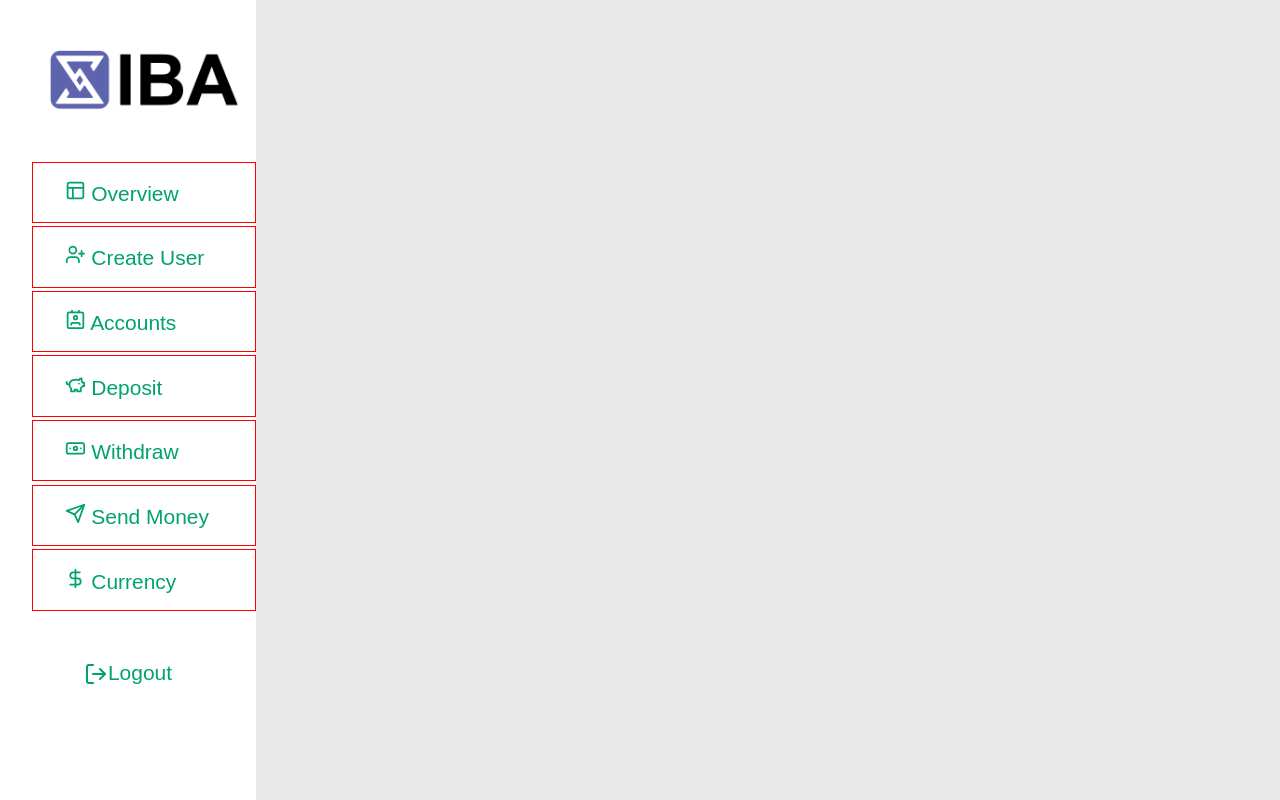
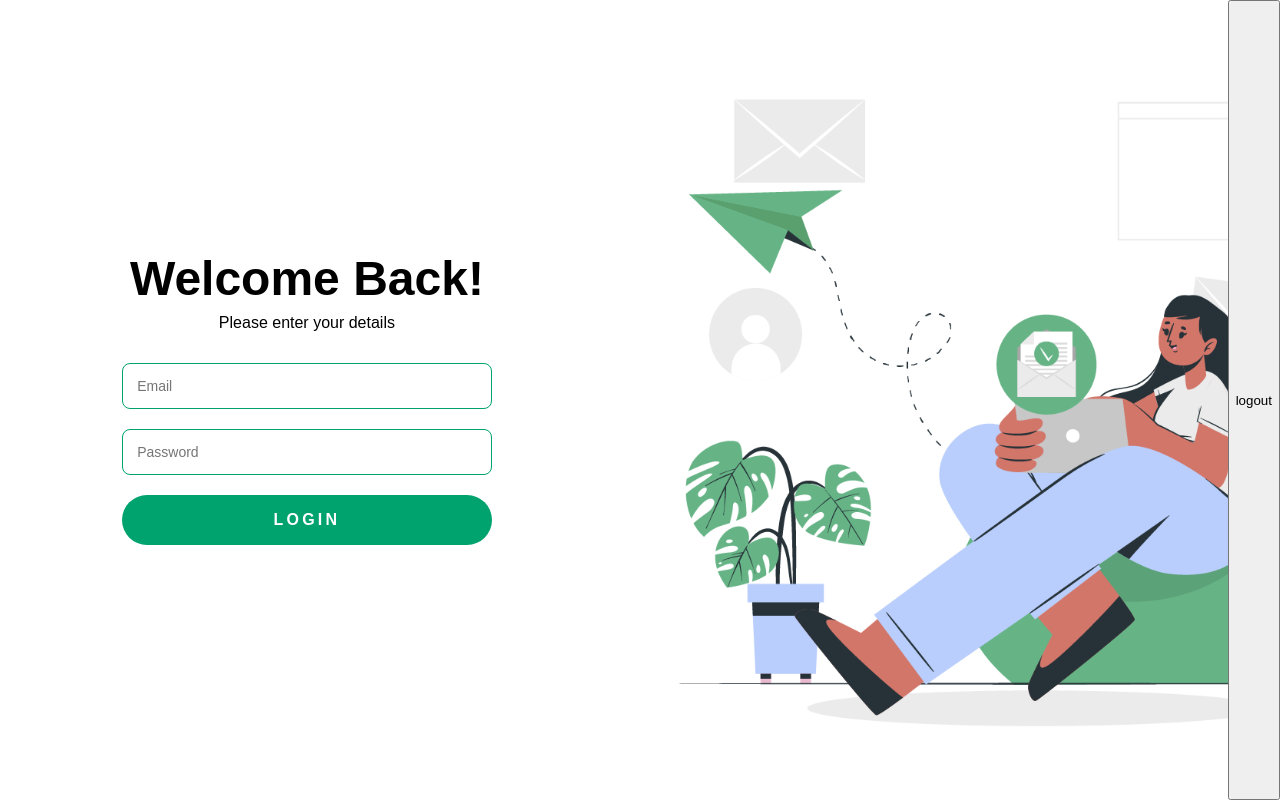
Before and after one commit to jewlmils/banking-app, a React (Vite) app: page /login in a window 1280 px wide. Built offline with nearby package versions, Linux system fonts and the light colour scheme; sample sign-in values are in the browser's storage; a web font is replaced by a local one.

Commit message:
modify routing and switching Authenticate to PrivateRoutes

```diff
--- a/src/App.css
+++ b/src/App.css
@@ -122,7 +122,6 @@ a {
   font-size: clamp(0.5rem, -0.214rem + 1.905vw, 1.5rem);
 }
 .sidebar__main .custom-link {
-  border: 1px solid red;
   display: flex;
   align-items: center;
   height: clamp(0.5rem, -0.571rem + 2.857vw, 2rem);
--- a/src/App.jsx
+++ b/src/App.jsx
@@ -1,11 +1,59 @@
 import React, { useEffect } from "react";
-import { Authenticate } from "./components/Authenticate";
+import { BrowserRouter as Router, Routes, Route, Navigate } from "react-router-dom";
+import { PrivateRoutes } from "./components/PrivateRoutes.jsx";
+import { Login } from "./components/Login.jsx";
 import { userData } from "./Data.jsx";
-import "./App.css";
+import { DashboardWrapper } from "./components/DashboardWrapper.jsx";
+import { Overview } from "./pages/overview/Overview.jsx";
+import { CreateUser } from "./pages/createuser/CreateUser.jsx";
+import { Accounts } from "./pages/accounts/Accounts.jsx";
+import { TransactPage } from "./pages/transactPage/TransactPage.jsx";
+import { SendMoney } from "./pages/send-money/SendMoney.jsx";
+import { Currency } from "./pages/currency/Currency.jsx";
+import { BudgetApp} from "./pages/budget/BudgetApp.jsx"; // Import BudgetApp correctly
+import { BuyLoad } from "./pages/buy-load/BuyLoad.jsx";
+import { Goals } from "./pages/Goals.jsx";
+import './App.css'
 
 function App() {
+  useEffect(() => {
+    const storedUserData = localStorage.getItem("userData");
 
-  return <Authenticate />;
+    if (!storedUserData) {
+      localStorage.setItem("userData", JSON.stringify(userData));
+      console.log("userdata saved");
+    }
+  }, []);
+
+  return (
+    <Router>
+      <Routes>
+        <Route element={<Login />} path="/login" />
+        <Route  path="/">
+          <Route path="admin" element={<DashboardWrapper />}>
+            <Route index element={<Overview />} />
+            <Route path="create-new-user" element={<CreateUser />} />
+            <Route path="accounts" element={<Accounts />} />
+            <Route path="deposit" element={<TransactPage />} />
+            <Route path="withdraw" element={<TransactPage />} />
+            <Route path="send-money" element={<SendMoney />} />
+            <Route path="currency" element={<Currency />} />
+          </Route>
+
+          <Route path="customer" element={<DashboardWrapper />}>
+            <Route index element={<Overview />} />
+            <Route path="send-money" element={<SendMoney />} />
+            <Route path="buy-load" element={<BuyLoad />} />
+            <Route path="budget" element={<BudgetApp />} />
+            <Route path="goals" element={<Goals />} />
+            <Route path="currency" element={<Currency />} />
+          </Route>
+        </Route>
+
+        <Route path="*" element={<Navigate to="/login" />} />
+      </Routes>
+    </Router>
+  );
 }
 
 export default App;
--- a/src/components/Authenticate.jsx
+++ b/src/components/Authenticate.jsx
@@ -9,22 +9,9 @@ export function Authenticate() {
   const [isAdmin, setIsAdmin] = useState(false);
   const [client, setClient] = useState(null);
   const [error, setError] = useState("");
-  const isLoginSuccess = (email, password) => {
 
-    const userData = JSON.parse(localStorage.getItem("userData"));
-    const user = userData.find(
-      (user) => user.email === email && user.password === password
-    );
 
-    if (user) {
-      setIsAdmin(user.isAdmin);
-      setClient(user);
-      setError("");
-      setIsLoggedIn(true);
-    } else {
-      setError("Wrong username and password.");
-    }
-  };
+
 
   const logout = () => {
     console.log("Logout function called");
--- a/src/components/Dashboard.jsx
+++ b/src/components/Dashboard.jsx
@@ -11,29 +11,38 @@ import { BudgetApp } from "../pages/budget/BudgetApp.jsx";
 import { BuyLoad } from "../pages/buy-load/BuyLoad.jsx";
 import { Goals } from "../pages/Goals.jsx";
 
+
 export const adminRouter = (
-  <Route path="/" element={<DashboardWrapper />}>
+  <Route path="/admin" element={<DashboardWrapper />}>
     <Route index element={<Overview />} />
-    <Route path="create-new-user" element={<CreateUser />} />
-    <Route path="accounts" element={<Accounts />} />
-    <Route path="deposit" element={<TransactPage />} />
-    <Route path="withdraw" element={<TransactPage />} />
-    <Route path="send-money" element={<SendMoney />} />
-    <Route path="currency" element={<Currency />} />
+    <Route path="/create-new-user" element={<CreateUser />} />
+    <Route path="/accounts" element={<Accounts />} />
+    <Route path="/deposit" element={<TransactPage />} />
+    <Route path="/withdraw" element={<TransactPage />} />
+    <Route path="/send-money" element={<SendMoney />} />
+    <Route path="/currency" element={<Currency />} />
   </Route>
 );
 
 export const customerRouter = (
-  <Route path="/" element={<DashboardWrapper />}>
+  <Route path="/customer" element={<DashboardWrapper />}>
     <Route index element={<Overview />} />
-    <Route path="send-money" element={<SendMoney />} />
-    <Route path="buy-load" element={<BuyLoad />} />
-    <Route path="budget" element={<BudgetApp />} />
-    <Route path="goals" element={<Goals />} />
-    <Route path="currency" element={<Currency />} />
+    <Route path="/send-money" element={<SendMoney />} />
+    <Route path="/buy-load" element={<BuyLoad />} />
+    <Route path="/budget" element={<BudgetApp />} />
+    <Route path="/goals" element={<Goals />} />
+    <Route path="/currency" element={<Currency />} />
   </Route>
 );
 
-export function Dashboard({ user, handleLogout, routes }) {
-  return <Routes>{routes}</Routes>;
+export function Dashboard({  routes }) {
+  const currentUser = JSON.parse(localStorage.getItem("currentUser"));
+  if(currentUser){
+    if(currentUser.isAdmin){
+      return adminRouter
+    }
+    else{
+      return customerRouter
+    }
+  }
 }
--- a/src/components/DashboardWrapper.jsx
+++ b/src/components/DashboardWrapper.jsx
@@ -5,7 +5,8 @@ import { Outlet } from "react-router";
 
 export function DashboardWrapper() {
   return (
-
+    <div className="body">
+    <Sidebar/>
       <main>
         <Header />
         <section className="content">
@@ -14,6 +15,6 @@ export function DashboardWrapper() {
           </div>
         </section>
       </main>
-
+   </div>
   );
 }
--- a/src/components/Login.jsx
+++ b/src/components/Login.jsx
@@ -1,12 +1,67 @@
-import React, { useState } from "react";
+import React, { useEffect, useState } from "react";
+import { Navigate } from "react-router-dom";
 
-function Login({ loginHandler, error }) {
+function Login() {
   const [email, setEmail] = useState("");
   const [password, setPassword] = useState("");
+  const [error, setError] = useState(null);
 
-  const handleLogin = () => {
-    loginHandler(email, password);
-  };
+
+  const handleLogin = (email, password) => {
+    // Step 1: Retrieve userData from local storage
+    const userData = JSON.parse(localStorage.getItem("userData"));
+
+    // Step 2: Find and update loginStatus for the user
+    const userIndex = userData.findIndex(
+      (user) => user.email === email && user.password === password
+    );
+
+    if (userIndex !== -1) {
+      userData[userIndex].loginStatus = true;
+
+      // Step 3: Update currentUser with the same user object
+      localStorage.setItem("currentUser", JSON.stringify(userData[userIndex]));
+
+      // Step 4: Save the updated userData back to local storage
+      localStorage.setItem("userData", JSON.stringify(userData));
+
+      console.log("Login successful!");
+
+      // Conditionally render <Navigate /> to trigger the redirect
+      if (userData[userIndex].isAdmin) {
+        console.log('navigating to admin');
+        return <Navigate to="/admin" />;
+      } else {
+        console.log('navigating to customer');
+        return <Navigate to="/customer/goals" />;
+      }
+    } else {
+      setError("Invalid email or password");
+    }
+  }
+
+
+  const handleLogout = () => {
+    const userData = JSON.parse(localStorage.getItem("userData"));
+    const currentUser = JSON.parse(localStorage.getItem("currentUser"));
+
+    // Step 2: Find the user
+    const userIndex = userData.findIndex(
+      (user) => user.email === currentUser.email && user.password === currentUser.password
+    );
+
+    if (userIndex !== -1) {
+      // Step 3: Update loginStatus for the user
+      userData[userIndex].loginStatus = false;
+
+      // Step 4: Remove currentUser from local storage
+      localStorage.removeItem("currentUser");
+
+      // Step 5: Save the updated userData back to local storage
+      localStorage.setItem("userData", JSON.stringify(userData));
+    }
+  }
+
 
   return (
     <div className="split-screen">
@@ -29,12 +84,13 @@ function Login({ loginHandler, error }) {
             value={password}
             onChange={(e) => setPassword(e.target.value)}
           />
-          <button className="login-button" onClick={handleLogin}>
+          <button className="login-button" onClick={() => handleLogin(email, password)}>
             Login
           </button>
         </div>
       </div>
       <div className="right"></div>
+      <button onClick={handleLogout} >logout</button>
     </div>
   );
 }
--- /dev/null
+++ b/src/components/PrivateRoutes.jsx
@@ -0,0 +1,31 @@
+import React, { useEffect } from "react";
+import { Navigate } from "react-router-dom";
+
+export const PrivateRoutes = () => {
+  console.log("private Routes");
+  const currentUser = JSON.parse(localStorage.getItem("currentUser"));
+
+  if (currentUser) {
+    console.log("currentUser Validated");
+    const userData = JSON.parse(localStorage.getItem("userData"));
+    const user = userData.find(
+      (user) =>
+        user.email === currentUser.email &&
+        user.password === currentUser.password
+    );
+
+    if (user.loginStatus) {
+      console.log("redirecting to dashboard");
+      if (user.isAdmin) {
+        return null; // Return null to let the route rendering in App.jsx handle navigation
+      } else {
+        return null; // Return null to let the route rendering in App.jsx handle navigation
+      }
+    }
+  }
+
+  console.log("redirecting to login");
+  return <Navigate to="/login" />;
+};
+
+export default PrivateRoutes;
--- a/src/main.jsx
+++ b/src/main.jsx
@@ -1,12 +1,9 @@
 import React from "react";
 import ReactDOM from "react-dom/client";
 import App from "./App.jsx";
-import { BrowserRouter } from "react-router-dom";
 
 ReactDOM.createRoot(document.getElementById("root")).render(
   <React.StrictMode>
-    <BrowserRouter>
       <App />
-    </BrowserRouter>
   </React.StrictMode>
 );
--- a/src/partials/_sidebar.scss
+++ b/src/partials/_sidebar.scss
@@ -27,7 +27,7 @@
     font-size: $mediumFont;
 
     .custom-link {
-      border: 1px solid red;
+      // border: 1px solid red;
       display: flex;
       align-items: center;
       height: clamp(0.5rem, -0.571rem + 2.857vw, 2rem);
```
Also changed, not shown: 1 other file (tests, documents, lock files or other folders).
